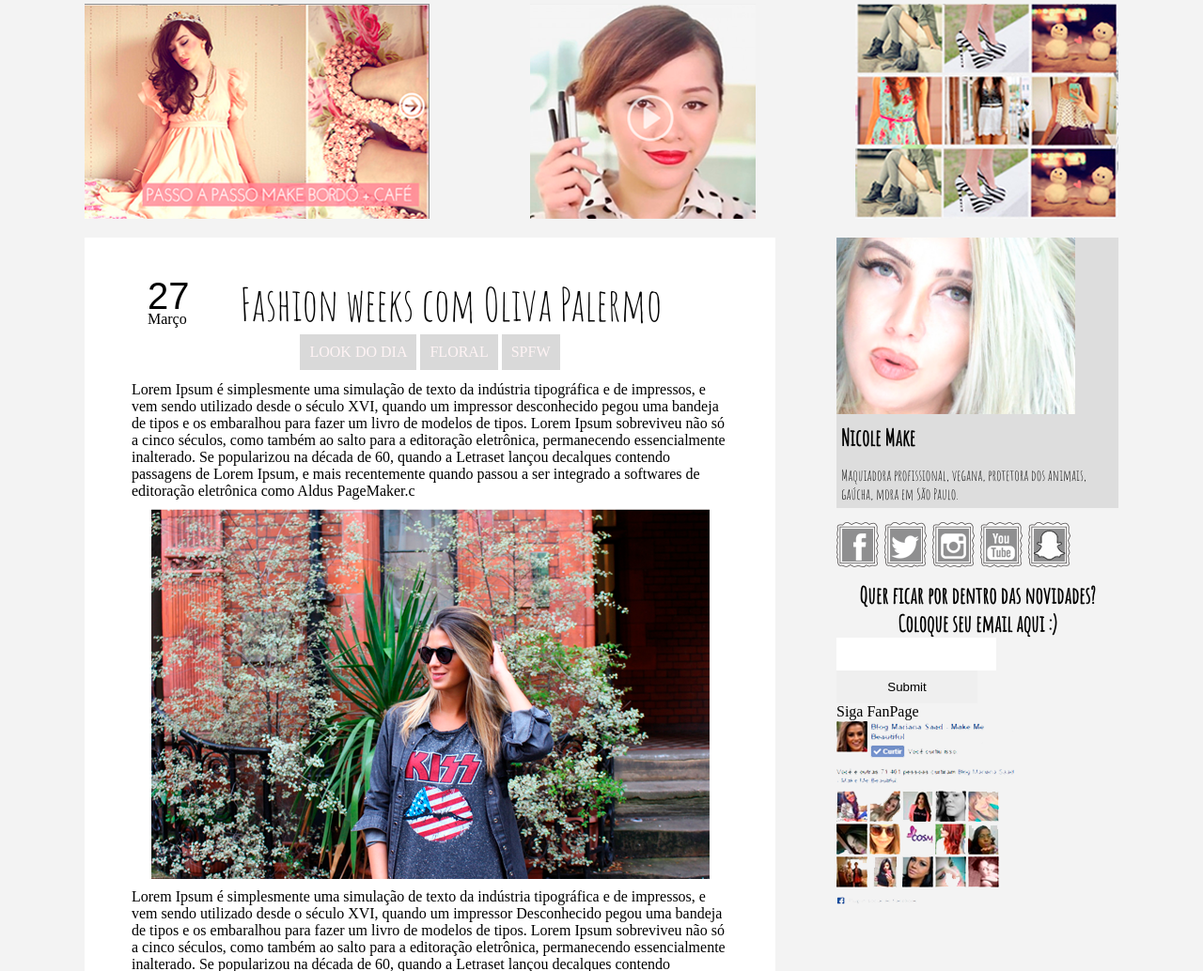
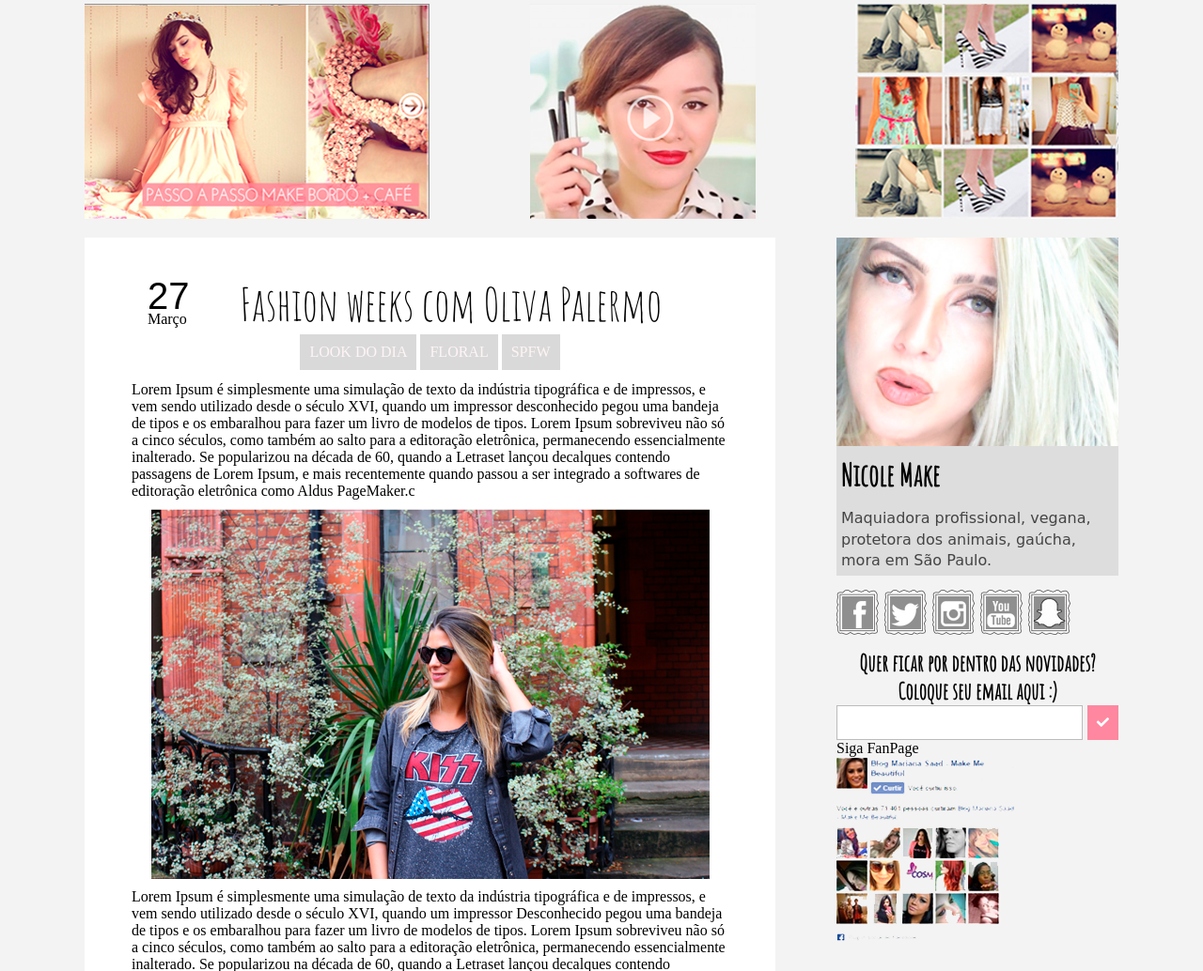
Before and after one commit to RodrigoRGRB/makeoverday, a PHP site: page / in a window 1280 px wide. Shown: the part 280-1314 px from the top of the page at 94% size. Run offline with PHP 8.4, Linux system fonts and the light colour scheme; some libraries are stand-ins or nearby versions.

Commit message:
Finalizando sidebar

```diff
--- a/makeoverday/css/estilo.css
+++ b/makeoverday/css/estilo.css
@@ -240,11 +240,11 @@ header{
   background: #ddd;
 }
 .card img{
-  height: 188px;
+  width: 300px;
 }
 
 .card p{
-  font-size: 1.5em;
+  font-size: 2em;
   font-weight:bold;
   font-family: 'Amatic SC', cursive;
   margin:5px 0 5px 0;
@@ -252,7 +252,10 @@ header{
 }
 .card p+p{
   font-size: 1em;
+  line-height: 1.4;
   font-weight: normal;
+  font-family: cursive;
+  color: #444;
 }
 
 .redes{
@@ -266,6 +269,15 @@ header{
   font-weight: bold;
 }
 
+.formulario form{
+  display: flex;
+  justify-content: space-between;
+}
+
+.formulario .caixa{
+  width: 80%;
+  border:0.5px solid #bbb;
+}
 .textocenter{
   text-align: center;
   max-width: 930px;
--- a/makeoverday/index.html
+++ b/makeoverday/index.html
@@ -147,7 +147,8 @@
         <div class="formulario">
           <p>Quer ficar por dentro das novidades?<br>Coloque seu email aqui :)</p>
           <form>
-            <input type="text"><input type="submit">
+            <input type="text" class="caixa">
+            <button type="submit"<i class="fas fa-check"></i></button>
           </form>
         </div>
 
```
